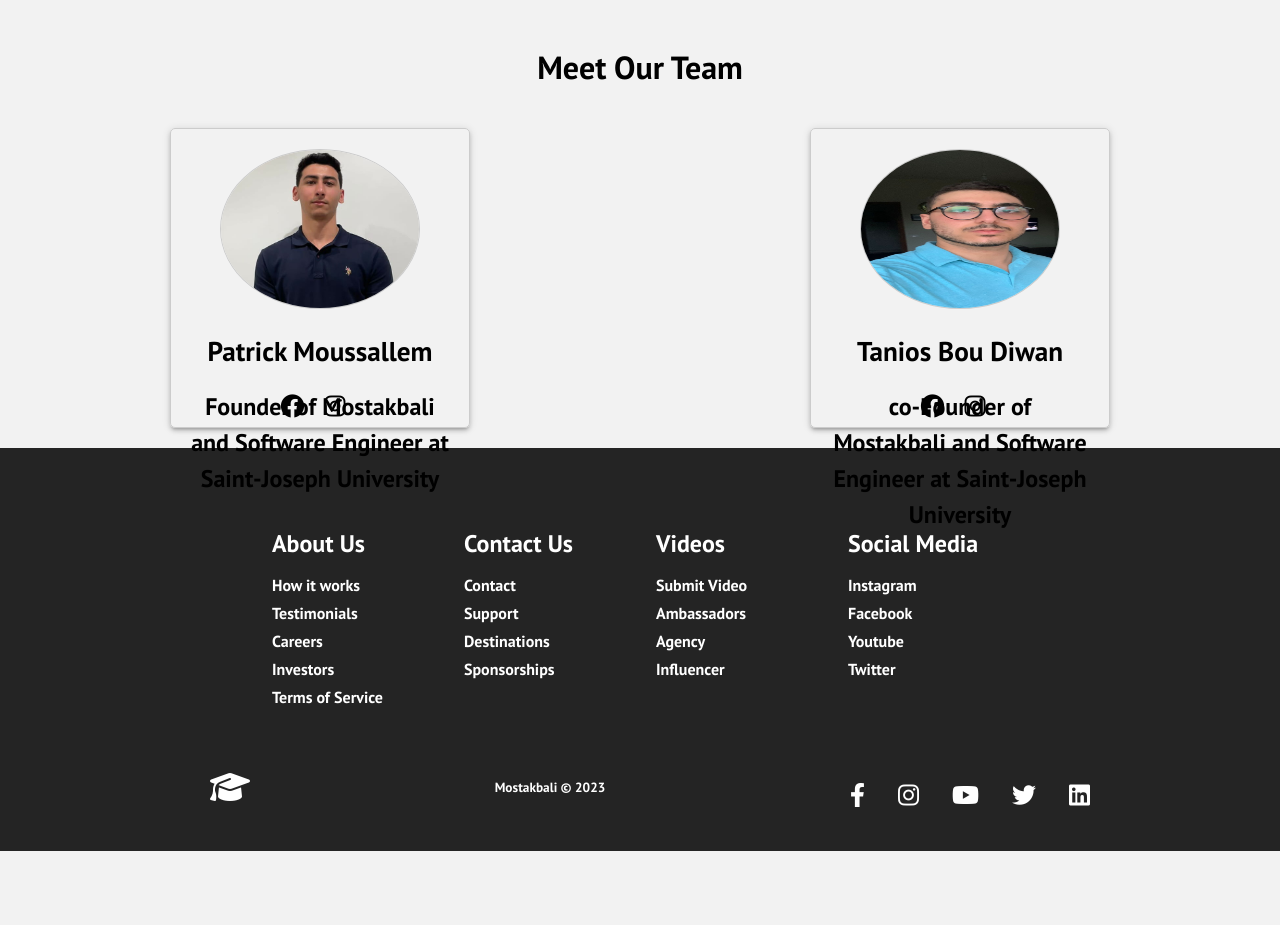
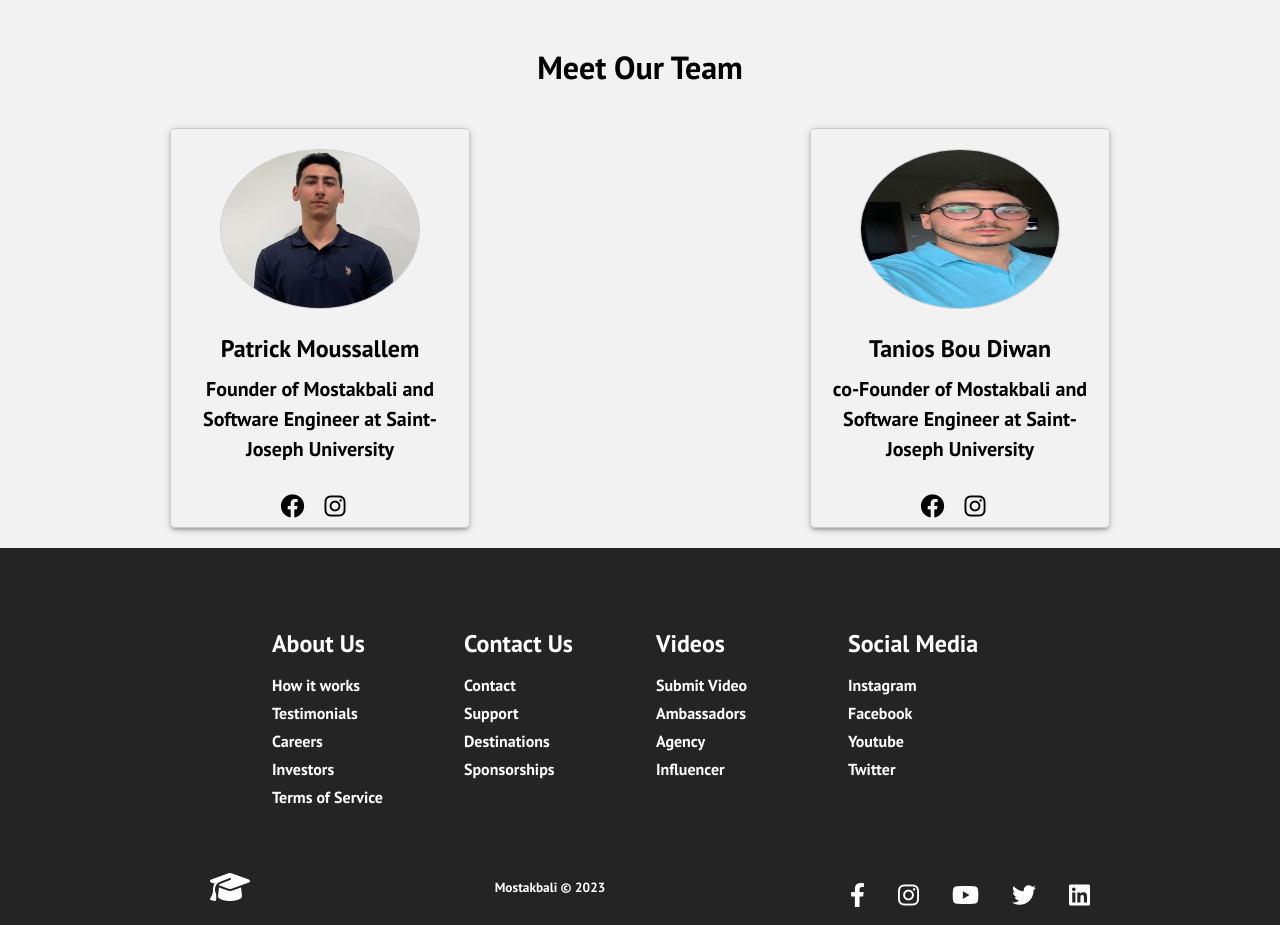
Before and after one commit to patrickmoussallem/Mostakbali, a React (Create React App) app: page /About in a window 1280 px wide. Shown: the part 1060-1985 px from the top of the page. Before the commit the page ends 1911 px from the top, so only its background shows below. Built offline with nearby package versions, Linux system fonts and the light colour scheme.

Commit message:
smallfixesincardcomp

```diff
--- a/src/Components/Card2.css
+++ b/src/Components/Card2.css
@@ -1,4 +1,4 @@
-.profile-card {
+.profile-card1 {
     width: 300px;
     height: 300px;
     position: relative;
@@ -14,17 +14,17 @@
   }
 
 
-  .profile-info {
+  .profile-info1 {
     text-align: center;
   }
 
-  .profile-info h4 {
+  .profile-info1 h4 {
     font-size: 1.7em;
     font-weight: bold;
     margin-bottom: 20px;
   }
 
-  .profile-info p {
+  .profile-info1 p {
     font-size: 1.5em;
     line-height: 1.5;
     margin-top: 20px;
--- a/src/Components/Card2.js
+++ b/src/Components/Card2.js
@@ -6,9 +6,9 @@
 
 const UserProfileCard1 = ({ name, webpage,country }) => {
     return (
-      <div className="profile-card">
+      <div className="profile-card1">
 
-        <div className="profile-info">
+        <div className="profile-info1">
           <h4>{name}</h4>
           <Link className='cardlink' underline="hover"  href= '{webpage}'>
           {webpage}
```
